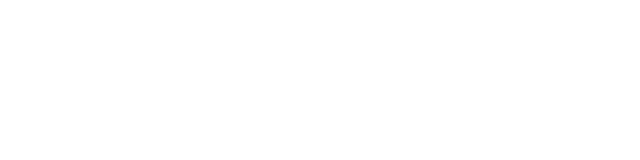
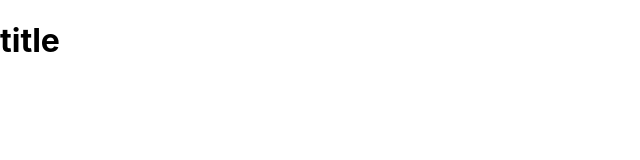
Before and after one commit to andresalvarezb/next-dashboard-admin, a Next.js app: page / in a window 1280 px wide. Shown: the top 160 px of the page, without its empty margins (0-640 px from the left). Built offline with nearby package versions, Linux system fonts and the light colour scheme.

Commit message:
add sass

```diff
--- a/next.config.js
+++ b/next.config.js
@@ -1,6 +1,10 @@
+const path = require('path');
 /** @type {import('next').NextConfig} */
 const nextConfig = {
-  reactStrictMode: true,
-}
+	reactStrictMode: true,
+	sassOptions: {
+		includePaths: [path.join(__dirname, 'styles')],
+	},
+};
 
-module.exports = nextConfig
+module.exports = nextConfig;
--- a/package.json
+++ b/package.json
@@ -20,6 +20,7 @@
     "eslint-config-prettier": "^8.5.0",
     "eslint-plugin-jsx-a11y": "^6.5.1",
     "eslint-plugin-prettier": "^4.0.0",
-    "prettier": "^2.6.2"
+    "prettier": "^2.6.2",
+    "sass": "^1.52.1"
   }
 }
--- a/src/pages/_app.js
+++ b/src/pages/_app.js
@@ -1,7 +1,6 @@
-import '@styles/globals.css';
+import '@styles/index.scss';
 
 function MyApp({ Component, pageProps }) {
 	return <Component {...pageProps} />;
 }
-
 export default MyApp;
--- a/src/pages/index.js
+++ b/src/pages/index.js
@@ -1,5 +1,15 @@
 // import styles from '../styles/Home.module.css';
+// const navigation = [
+// 	{ name: 'Product', href: '#' },
+// 	{ name: 'Features', href: '#' },
+// 	{ name: 'Marketplace', href: '#' },
+// 	{ name: 'Company', href: '#' },
+// ];
 
 export default function Home() {
-	return <></>;
+	return (
+		<>
+			<h1>title</h1>
+		</>
+	);
 }
--- /dev/null
+++ b/src/styles/Home.module.scss
@@ -0,0 +1,5 @@
+@use 'variable';
+
+h1 {
+    color: variable.$primaryColor;
+}
--- /dev/null
+++ b/src/styles/_variables.scss
@@ -0,0 +1,5 @@
+$primary-color: #64FF00;
+
+:export {
+  primaryColor: $primary-color;
+}
--- /dev/null
+++ b/src/styles/index.scss
@@ -0,0 +1,2 @@
+@use 'globals';
+@use 'variables';
```
Also changed, not shown: src/styles/Home.module.css (added), src/styles/_globals.scss (line endings or trailing spaces), 1 other file (tests, documents, lock files or other folders).
